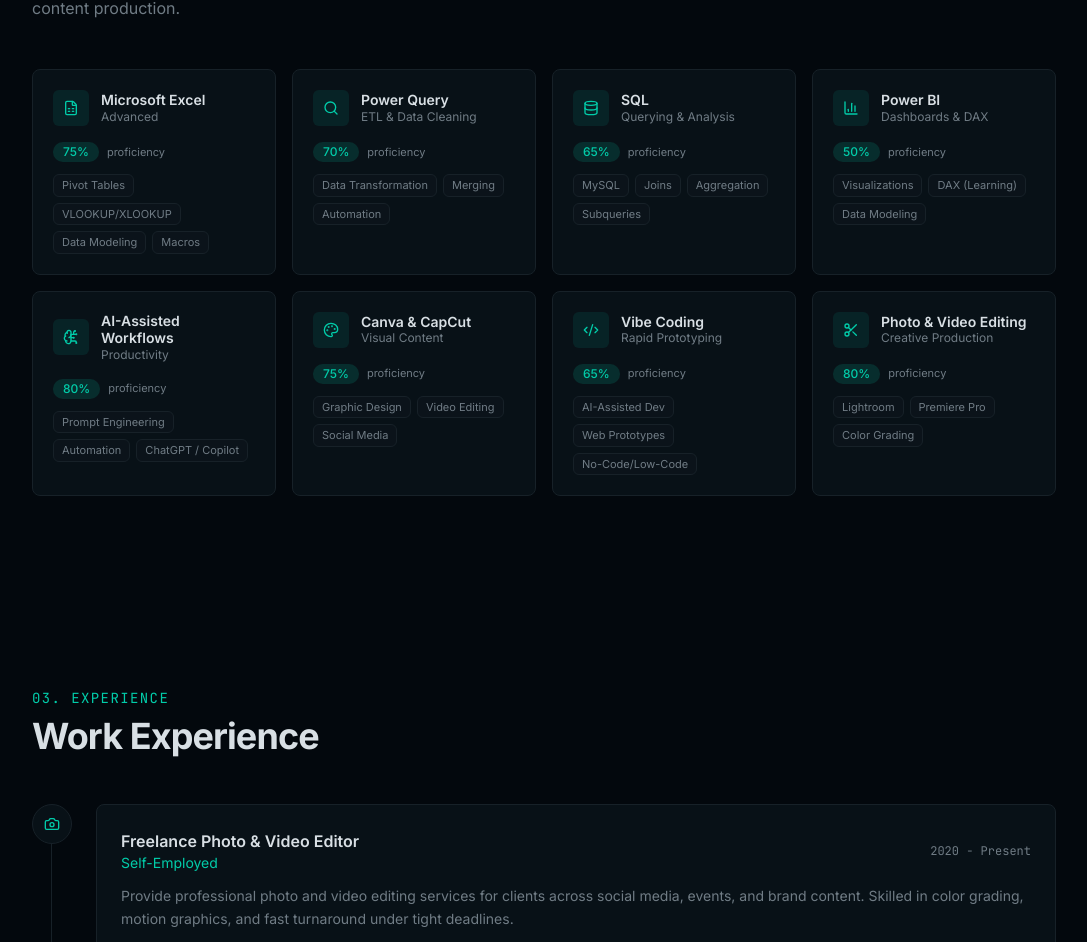
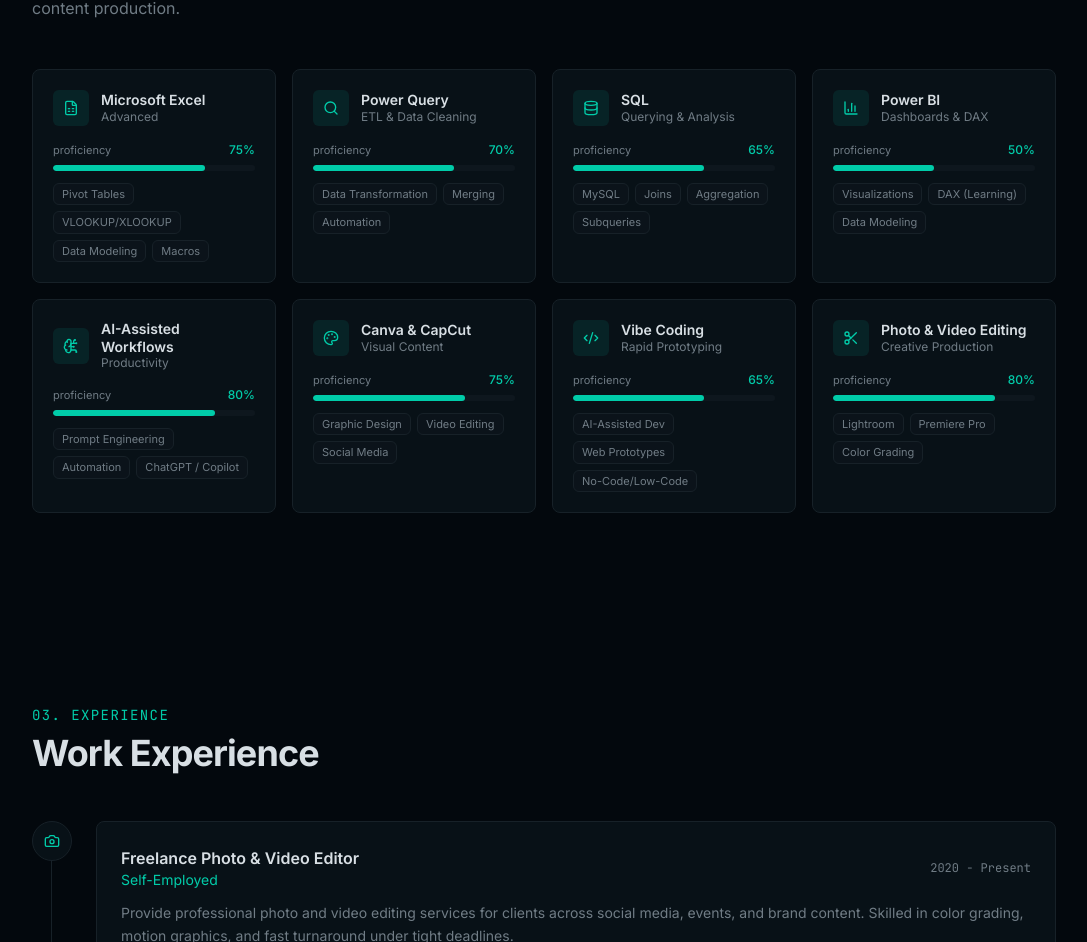
Before and after one commit to chrissssy520/Ckaportfolio, a Next.js app: page / in a window 1280 px wide. Shown: the part 1673-2615 px from the top of the page, without its empty margins (96-1183 px from the left). Built offline with nearby package versions, Linux system fonts and the light colour scheme.

Commit message:
feat: replace proficiency indicators with progress bars\n\nUse linear progress bars for skill cards with labels and values.

```diff
--- a/components/skills-section.tsx
+++ b/components/skills-section.tsx
@@ -105,13 +105,21 @@ export function SkillsSection() {
                 </div>
               </div>
 
-              <div className="mb-3 flex items-center gap-2">
-                <span className="rounded-full bg-primary/15 px-2.5 py-0.5 text-xs font-medium text-primary">
-                  {skill.level}%
-                </span>
-                <span className="text-[11px] text-muted-foreground">
-                  proficiency
-                </span>
+              <div className="mb-3">
+                <div className="mb-1.5 flex items-center justify-between">
+                  <span className="text-[11px] text-muted-foreground">
+                    proficiency
+                  </span>
+                  <span className="text-xs font-medium text-primary">
+                    {skill.level}%
+                  </span>
+                </div>
+                <div className="h-1.5 w-full overflow-hidden rounded-full bg-secondary">
+                  <div
+                    className="h-full rounded-full bg-primary transition-all duration-500"
+                    style={{ width: `${skill.level}%` }}
+                  />
+                </div>
               </div>
 
               <div className="flex flex-wrap gap-1.5">
```
